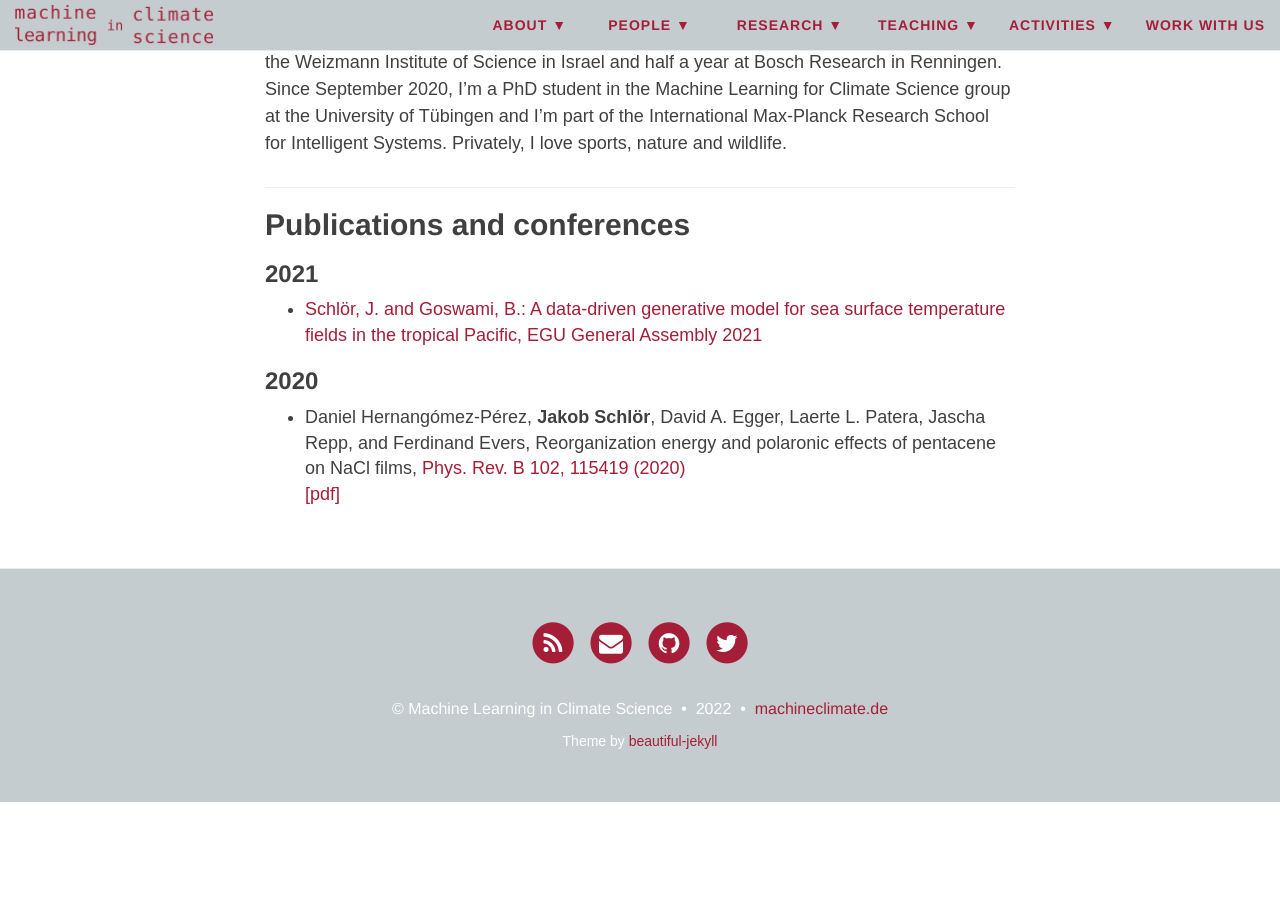
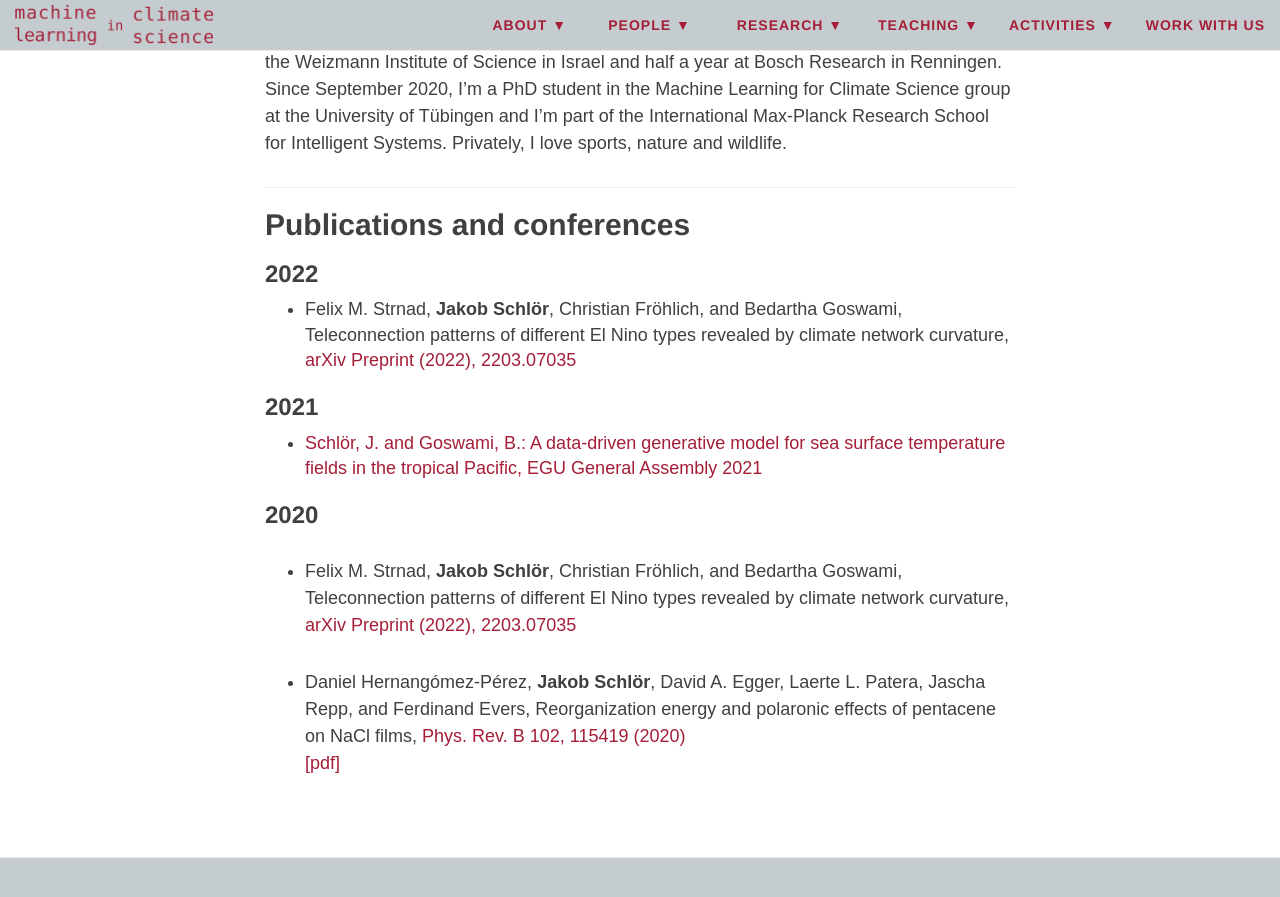
Before and after one commit to mlcs/mlcs.github.io, a Jekyll site: the page built from people/schloer.md, in a window 1280 px wide and 900 px high, scrolled down 1394 px. Shown: the top 897 px of the window. Built offline with Jekyll 4.4.1, drawn with Linux system fonts in a browser that asks for light colours; nearby versions of some CDN libraries; before the commit the page ends 2196 px from its top, so only the background shows below that.

Commit message:
Update JC and profile.

```diff
--- a/people/schloer.md
+++ b/people/schloer.md
@@ -39,11 +39,15 @@ I obtained my Bachelor in Physics at the University of Konstanz which was follow
 ***
 ## Publications and conferences
 
+### 2022
++ Felix M. Strnad, **Jakob Schlör**, Christian Fröhlich, and Bedartha Goswami, Teleconnection patterns of different El Nino types revealed by climate network curvature, [arXiv Preprint (2022), 2203.07035](https://doi.org/10.48550/arXiv.2203.07035)
+
 ### 2021
-
 + [Schlör, J. and Goswami, B.: A data-driven generative model for sea surface temperature fields in the tropical Pacific, EGU General Assembly 2021](https://doi.org/10.5194/egusphere-egu21-12362)
 
 ### 2020
++ Felix M. Strnad, **Jakob Schlör**, Christian Fröhlich, and Bedartha Goswami, Teleconnection patterns of different El Nino types revealed by climate network curvature, [arXiv Preprint (2022), 2203.07035](https://doi.org/10.48550/arXiv.2203.07035)
+
 + Daniel Hernangómez-Pérez, **Jakob Schlör**, David A. Egger, Laerte L. Patera, Jascha Repp, and Ferdinand Evers,
     Reorganization energy and polaronic effects of pentacene on NaCl films,
     [Phys. Rev. B 102, 115419 (2020)](https://doi.org/10.1103/PhysRevB.102.115419) \
```
Also changed, not shown: activities/journal-club.md (+12 -20 lines).
